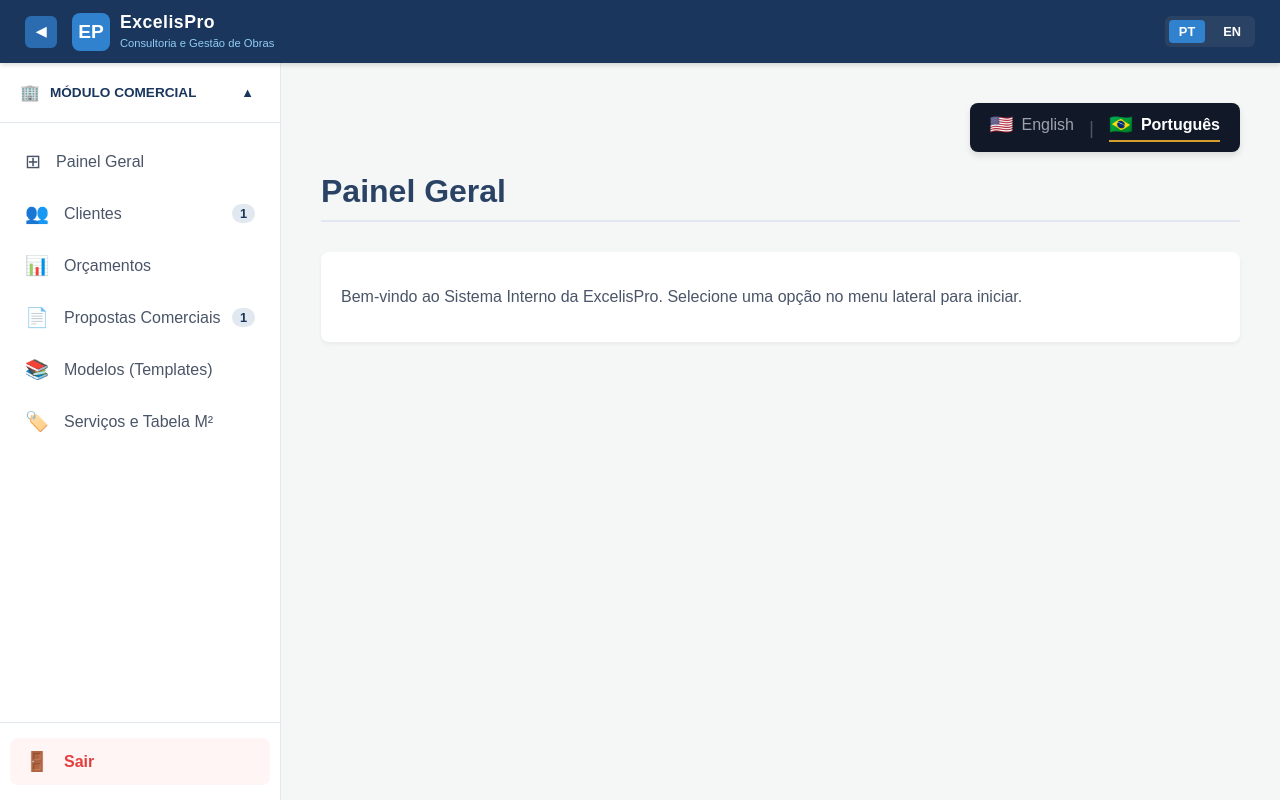
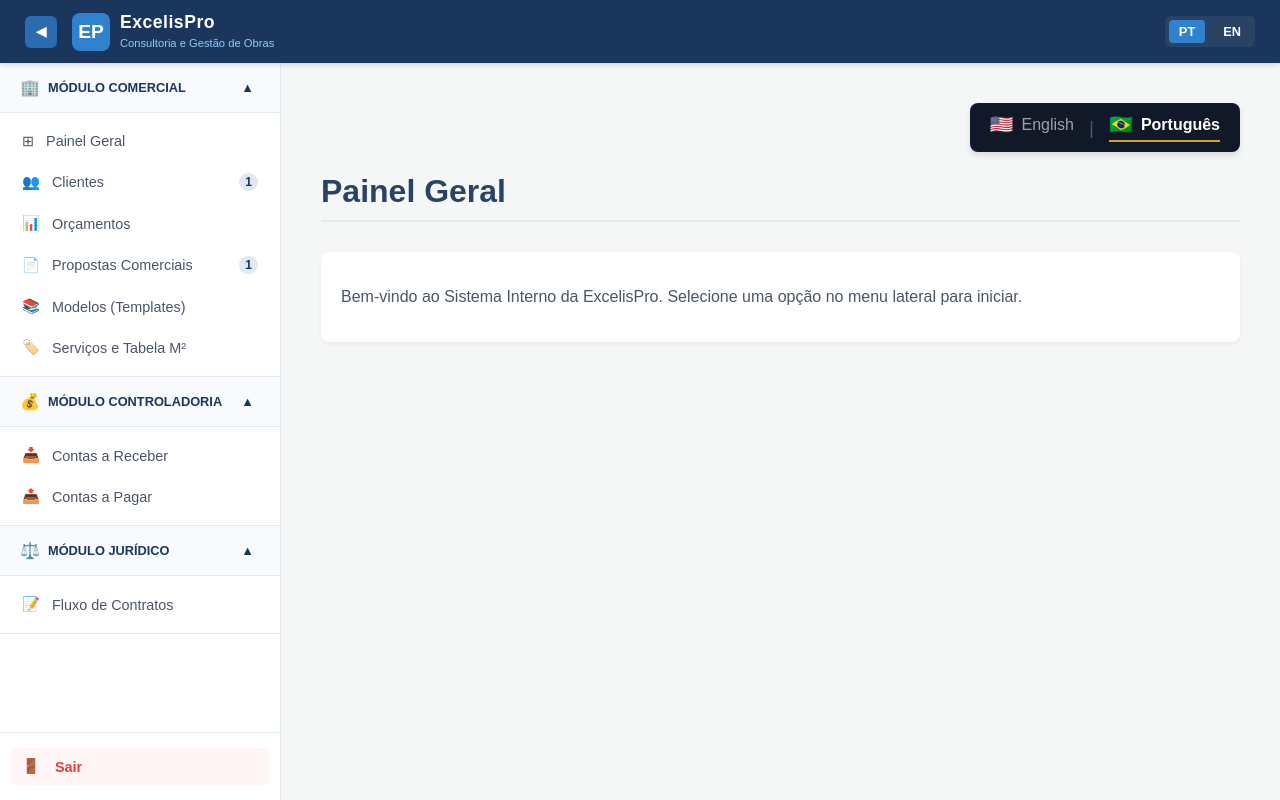
Before and after one commit to gestaoexcelispro/excelispro, a Next.js app: page /dashboard in a window 1280 px wide. Built offline with nearby package versions, Linux system fonts and the light colour scheme.

Commit message:
Update layout.js

```diff
--- a/src/app/dashboard/layout.js
+++ b/src/app/dashboard/layout.js
@@ -6,25 +6,35 @@ const translations = {
   'pt-BR': {
     company: 'ExcelisPro',
     subtitle: 'Consultoria e Gestão de Obras',
-    module: 'MÓDULO COMERCIAL',
+    commercialModule: 'MÓDULO COMERCIAL',
     dashboard: 'Painel Geral',
     clients: 'Clientes',
     budgets: 'Orçamentos',
     proposals: 'Propostas Comerciais',
     templates: 'Modelos (Templates)',
     services: 'Serviços e Tabela M²',
+    financialModule: 'MÓDULO CONTROLADORIA',
+    receivable: 'Contas a Receber',
+    payable: 'Contas a Pagar',
+    legalModule: 'MÓDULO JURÍDICO',
+    contracts: 'Fluxo de Contratos',
     logout: 'Sair'
   },
   'en-US': {
     company: 'ExcelisPro',
     subtitle: 'Consulting & Construction Management',
-    module: 'COMMERCIAL MODULE',
+    commercialModule: 'COMMERCIAL MODULE',
     dashboard: 'General Dashboard',
     clients: 'Clients',
     budgets: 'Budgets',
     proposals: 'Commercial Proposals',
     templates: 'Templates',
     services: 'Services & M² Table',
+    financialModule: 'CONTROLLER MODULE',
+    receivable: 'Accounts Receivable',
+    payable: 'Accounts Payable',
+    legalModule: 'LEGAL MODULE',
+    contracts: 'Contract Workflows',
     logout: 'Logout'
   }
 };
@@ -34,12 +44,14 @@ export default function DashboardLayout({ children }) {
   const t = translations[lang] || translations['pt-BR'];
 
   const [isSidebarOpen, setIsSidebarOpen] = useState(true);
-  const [isModuleOpen, setIsModuleOpen] = useState(true);
+  const [isCommercialOpen, setIsCommercialOpen] = useState(true);
+  const [isFinancialOpen, setIsFinancialOpen] = useState(true);
+  const [isLegalOpen, setIsLegalOpen] = useState(true);
 
   return (
     <div style={{ display: 'flex', flexDirection: 'column', minHeight: '100vh', backgroundColor: '#f4f7f6', fontFamily: 'sans-serif' }}>
 
-      {/* HEADER FIXA NO TOPO COM A LOGO DA EMPRESA */}
+      {/* HEADER FIXA NO TOPO */}
       <header style={{
         position: 'sticky', top: 0, zIndex: 1200,
         backgroundColor: '#1a365d', color: 'white',
@@ -47,7 +59,6 @@ export default function DashboardLayout({ children }) {
         boxShadow: '0 2px 5px rgba(0,0,0,0.15)'
       }}>
         <div style={{ display: 'flex', alignItems: 'center', gap: '15px' }}>
-          {/* Botão para recolher/expandir sidebar */}
           <button
             onClick={() => setIsSidebarOpen(!isSidebarOpen)}
             style={{
@@ -60,7 +71,6 @@ export default function DashboardLayout({ children }) {
             {isSidebarOpen ? '◀' : '▶'}
           </button>
 
-          {/* Logo e Nome da Empresa */}
           <div style={{ display: 'flex', alignItems: 'center', gap: '10px' }}>
             <div style={{ backgroundColor: '#3182ce', color: 'white', fontWeight: 'bold', width: '38px', height: '38px', borderRadius: '8px', display: 'flex', alignItems: 'center', justifyContent: 'center', fontSize: '1.2rem' }}>
               EP
@@ -72,33 +82,26 @@ export default function DashboardLayout({ children }) {
           </div>
         </div>
 
-        {/* Seletor de Idioma na Header */}
         <div style={{ display: 'flex', gap: '8px', backgroundColor: '#2a4365', padding: '4px', borderRadius: '6px' }}>
           <button
             onClick={() => setLang('pt-BR')}
-            style={{
-              background: lang === 'pt-BR' ? '#3182ce' : 'transparent',
-              color: 'white', border: 'none', padding: '4px 10px', borderRadius: '4px', cursor: 'pointer', fontSize: '0.8rem', fontWeight: 'bold'
-            }}
+            style={{ background: lang === 'pt-BR' ? '#3182ce' : 'transparent', color: 'white', border: 'none', padding: '4px 10px', borderRadius: '4px', cursor: 'pointer', fontSize: '0.8rem', fontWeight: 'bold' }}
           >
             PT
           </button>
           <button
             onClick={() => setLang('en-US')}
-            style={{
-              background: lang === 'en-US' ? '#3182ce' : 'transparent',
-              color: 'white', border: 'none', padding: '4px 10px', borderRadius: '4px', cursor: 'pointer', fontSize: '0.8rem', fontWeight: 'bold'
-            }}
+            style={{ background: lang === 'en-US' ? '#3182ce' : 'transparent', color: 'white', border: 'none', padding: '4px 10px', borderRadius: '4px', cursor: 'pointer', fontSize: '0.8rem', fontWeight: 'bold' }}
           >
             EN
           </button>
         </div>
       </header>
 
-      {/* CORPO DO DASHBOARD (SIDEBAR + CONTEÚDO) */}
+      {/* CORPO DO DASHBOARD */}
       <div style={{ display: 'flex', flex: 1, position: 'relative' }}>
 
-        {/* Menu Lateral (Sidebar) */}
+        {/* SIDEBAR COM MÚLTIPLOS MÓDULOS */}
         <aside style={{
           width: isSidebarOpen ? '280px' : '0px',
           backgroundColor: '#ffffff',
@@ -112,58 +115,91 @@ export default function DashboardLayout({ children }) {
           zIndex: 1000
         }}>
 
-          <div>
-            {/* Cabeçalho do Módulo Comercial */}
-            <div style={{ padding: '20px', borderBottom: '1px solid #e2e8f0', display: 'flex', alignItems: 'center', justifyContent: 'space-between', color: '#1a365d', fontWeight: 'bold' }}>
-              <div style={{ display: 'flex', alignItems: 'center', gap: '10px', overflow: 'hidden' }}>
-                <span>🏢</span> <span style={{ fontSize: '0.85rem', textOverflow: 'ellipsis', overflow: 'hidden' }}>{t.module}</span>
+          <div style={{ overflowY: 'auto', flex: 1 }}>
+
+            {/* 1. MÓDULO COMERCIAL */}
+            <div style={{ padding: '15px 20px', borderBottom: '1px solid #e2e8f0', display: 'flex', alignItems: 'center', justifyContent: 'space-between', color: '#1a365d', fontWeight: 'bold', backgroundColor: '#f8fafc' }}>
+              <div style={{ display: 'flex', alignItems: 'center', gap: '8px', overflow: 'hidden' }}>
+                <span>🏢</span> <span style={{ fontSize: '0.8rem', textOverflow: 'ellipsis', overflow: 'hidden' }}>{t.commercialModule}</span>
               </div>
               <button
-                onClick={() => setIsModuleOpen(!isModuleOpen)}
+                onClick={() => setIsCommercialOpen(!isCommercialOpen)}
                 style={{ background: 'none', border: 'none', cursor: 'pointer', color: '#1a365d', fontWeight: 'bold', fontSize: '0.8rem' }}
-                title={isModuleOpen ? 'Recolher Módulo' : 'Expandir Módulo'}
               >
-                {isModuleOpen ? '▲' : '▼'}
+                {isCommercialOpen ? '▲' : '▼'}
               </button>
             </div>
 
-            {/* Itens de Navegação */}
-            {isModuleOpen && (
-              <nav style={{ padding: '15px 10px', display: 'flex', flexDirection: 'column', gap: '5px' }}>
-
-                <a href="/dashboard" style={{ display: 'flex', alignItems: 'center', gap: '15px', padding: '12px 15px', textDecoration: 'none', color: '#4a5568', borderRadius: '8px' }}>
-                  <span style={{ fontSize: '1.2rem' }}>⊞</span> {t.dashboard}
+            {isCommercialOpen && (
+              <nav style={{ padding: '10px 10px', display: 'flex', flexDirection: 'column', gap: '4px', borderBottom: '1px solid #e2e8f0' }}>
+                <a href="/dashboard" style={{ display: 'flex', alignItems: 'center', gap: '12px', padding: '10px 12px', textDecoration: 'none', color: '#4a5568', borderRadius: '6px', fontSize: '0.9rem' }}>
+                  <span>⊞</span> {t.dashboard}
                 </a>
-
-                <a href="#clientes" style={{ display: 'flex', alignItems: 'center', justifyContent: 'space-between', padding: '12px 15px', textDecoration: 'none', color: '#4a5568', borderRadius: '8px' }}>
-                  <div style={{ display: 'flex', alignItems: 'center', gap: '15px' }}>
-                    <span style={{ fontSize: '1.2rem' }}>👥</span> {t.clients}
-                  </div>
-                  <span style={{ backgroundColor: '#e2e8f0', color: '#1a365d', padding: '2px 8px', borderRadius: '12px', fontSize: '0.8rem', fontWeight: 'bold' }}>1</span>
+                <a href="#clientes" style={{ display: 'flex', alignItems: 'center', justifyContent: 'space-between', padding: '10px 12px', textDecoration: 'none', color: '#4a5568', borderRadius: '6px', fontSize: '0.9rem' }}>
+                  <div style={{ display: 'flex', alignItems: 'center', gap: '12px' }}><span>👥</span> {t.clients}</div>
+                  <span style={{ backgroundColor: '#e2e8f0', color: '#1a365d', padding: '2px 6px', borderRadius: '10px', fontSize: '0.75rem', fontWeight: 'bold' }}>1</span>
                 </a>
-
-                <a href="/dashboard/orcamentos" style={{ display: 'flex', alignItems: 'center', justifyContent: 'space-between', padding: '12px 15px', textDecoration: 'none', color: '#4a5568', borderRadius: '8px' }}>
-                  <div style={{ display: 'flex', alignItems: 'center', gap: '15px' }}>
-                    <span style={{ fontSize: '1.2rem' }}>📊</span> {t.budgets}
-                  </div>
+                <a href="/dashboard/orcamentos" style={{ display: 'flex', alignItems: 'center', justifyContent: 'space-between', padding: '10px 12px', textDecoration: 'none', color: '#4a5568', borderRadius: '6px', fontSize: '0.9rem' }}>
+                  <div style={{ display: 'flex', alignItems: 'center', gap: '12px' }}><span>📊</span> {t.budgets}</div>
                 </a>
-
-                <a href="/dashboard/propostas" style={{ display: 'flex', alignItems: 'center', justifyContent: 'space-between', padding: '12px 15px', textDecoration: 'none', color: '#4a5568', borderRadius: '8px' }}>
-                  <div style={{ display: 'flex', alignItems: 'center', gap: '15px' }}>
-                    <span style={{ fontSize: '1.2rem' }}>📄</span> {t.proposals}
-                  </div>
-                  <span style={{ backgroundColor: '#e2e8f0', color: '#1a365d', padding: '2px 8px', borderRadius: '12px', fontSize: '0.8rem', fontWeight: 'bold' }}>1</span>
+                <a href="/dashboard/propostas" style={{ display: 'flex', alignItems: 'center', justifyContent: 'space-between', padding: '10px 12px', textDecoration: 'none', color: '#4a5568', borderRadius: '6px', fontSize: '0.9rem' }}>
+                  <div style={{ display: 'flex', alignItems: 'center', gap: '12px' }}><span>📄</span> {t.proposals}</div>
+                  <span style={{ backgroundColor: '#e2e8f0', color: '#1a365d', padding: '2px 6px', borderRadius: '10px', fontSize: '0.75rem', fontWeight: 'bold' }}>1</span>
                 </a>
-
-                <a href="/dashboard/modelos" style={{ display: 'flex', alignItems: 'center', gap: '15px', padding: '12px 15px', textDecoration: 'none', color: '#4a5568', borderRadius: '8px' }}>
-                  <span style={{ fontSize: '1.2rem' }}>📚</span> {t.templates}
+                <a href="/dashboard/modelos" style={{ display: 'flex', alignItems: 'center', gap: '12px', padding: '10px 12px', textDecoration: 'none', color: '#4a5568', borderRadius: '6px', fontSize: '0.9rem' }}>
+                  <span>📚</span> {t.templates}
                 </a>
-
-                <a href="/dashboard/servicos" style={{ display: 'flex', alignItems: 'center', gap: '15px', padding: '12px 15px', textDecoration: 'none', color: '#4a5568', borderRadius: '8px' }}>
-                  <span style={{ fontSize: '1.2rem' }}>🏷️</span> {t.services}
+                <a href="/dashboard/servicos" style={{ display: 'flex', alignItems: 'center', gap: '12px', padding: '10px 12px', textDecoration: 'none', color: '#4a5568', borderRadius: '6px', fontSize: '0.9rem' }}>
+                  <span>🏷️</span> {t.services}
                 </a>
               </nav>
             )}
+
+            {/* 2. MÓDULO CONTROLADORIA */}
+            <div style={{ padding: '15px 20px', borderBottom: '1px solid #e2e8f0', display: 'flex', alignItems: 'center', justifyContent: 'space-between', color: '#1a365d', fontWeight: 'bold', backgroundColor: '#f8fafc' }}>
+              <div style={{ display: 'flex', alignItems: 'center', gap: '8px', overflow: 'hidden' }}>
+                <span>💰</span> <span style={{ fontSize: '0.8rem', textOverflow: 'ellipsis', overflow: 'hidden' }}>{t.financialModule}</span>
+              </div>
+              <button
+                onClick={() => setIsFinancialOpen(!isFinancialOpen)}
+                style={{ background: 'none', border: 'none', cursor: 'pointer', color: '#1a365d', fontWeight: 'bold', fontSize: '0.8rem' }}
+              >
+                {isFinancialOpen ? '▲' : '▼'}
+              </button>
+            </div>
+
+            {isFinancialOpen && (
+              <nav style={{ padding: '10px 10px', display: 'flex', flexDirection: 'column', gap: '4px', borderBottom: '1px solid #e2e8f0' }}>
+                <a href="/dashboard/controladoria/receber" style={{ display: 'flex', alignItems: 'center', gap: '12px', padding: '10px 12px', textDecoration: 'none', color: '#4a5568', borderRadius: '6px', fontSize: '0.9rem' }}>
+                  <span>📥</span> {t.receivable}
+                </a>
+                <a href="/dashboard/controladoria/pagar" style={{ display: 'flex', alignItems: 'center', gap: '12px', padding: '10px 12px', textDecoration: 'none', color: '#4a5568', borderRadius: '6px', fontSize: '0.9rem' }}>
+                  <span>📤</span> {t.payable}
+                </a>
+              </nav>
+            )}
+
+            {/* 3. MÓDULO JURÍDICO */}
+            <div style={{ padding: '15px 20px', borderBottom: '1px solid #e2e8f0', display: 'flex', alignItems: 'center', justifyContent: 'space-between', color: '#1a365d', fontWeight: 'bold', backgroundColor: '#f8fafc' }}>
+              <div style={{ display: 'flex', alignItems: 'center', gap: '8px', overflow: 'hidden' }}>
+                <span>⚖️</span> <span style={{ fontSize: '0.8rem', textOverflow: 'ellipsis', overflow: 'hidden' }}>{t.legalModule}</span>
+              </div>
+              <button
+                onClick={() => setIsLegalOpen(!isLegalOpen)}
+                style={{ background: 'none', border: 'none', cursor: 'pointer', color: '#1a365d', fontWeight: 'bold', fontSize: '0.8rem' }}
+              >
+                {isLegalOpen ? '▲' : '▼'}
+              </button>
+            </div>
+
+            {isLegalOpen && (
+              <nav style={{ padding: '10px 10px', display: 'flex', flexDirection: 'column', gap: '4px', borderBottom: '1px solid #e2e8f0' }}>
+                <a href="/dashboard/juridico/contratos" style={{ display: 'flex', alignItems: 'center', gap: '12px', padding: '10px 12px', textDecoration: 'none', color: '#4a5568', borderRadius: '6px', fontSize: '0.9rem' }}>
+                  <span>📝</span> {t.contracts}
+                </a>
+              </nav>
+            )}
+
           </div>
 
           {/* Botão Sair no Rodapé */}
@@ -171,12 +207,12 @@ export default function DashboardLayout({ children }) {
             <a
               href="/"
               style={{
-                display: 'flex', alignItems: 'center', gap: '15px', padding: '12px 15px',
-                textDecoration: 'none', color: '#e53e3e', borderRadius: '8px', fontWeight: 'bold',
-                backgroundColor: '#fff5f5'
+                display: 'flex', alignItems: 'center', gap: '15px', padding: '10px 12px',
+                textDecoration: 'none', color: '#e53e3e', borderRadius: '6px', fontWeight: 'bold',
+                backgroundColor: '#fff5f5', fontSize: '0.9rem'
               }}
             >
-              <span style={{ fontSize: '1.2rem' }}>🚪</span> {t.logout}
+              <span>🚪</span> {t.logout}
             </a>
           </div>
 
```
